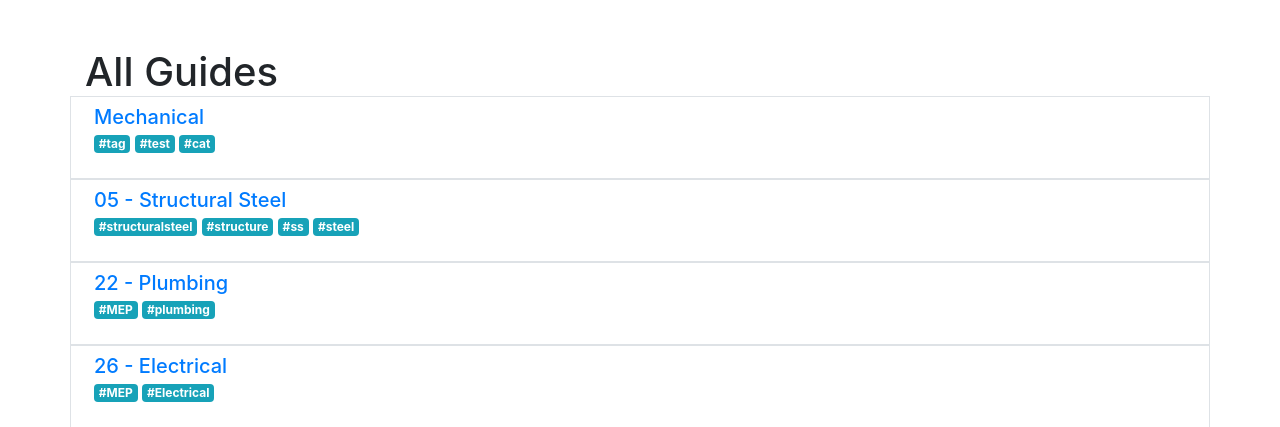
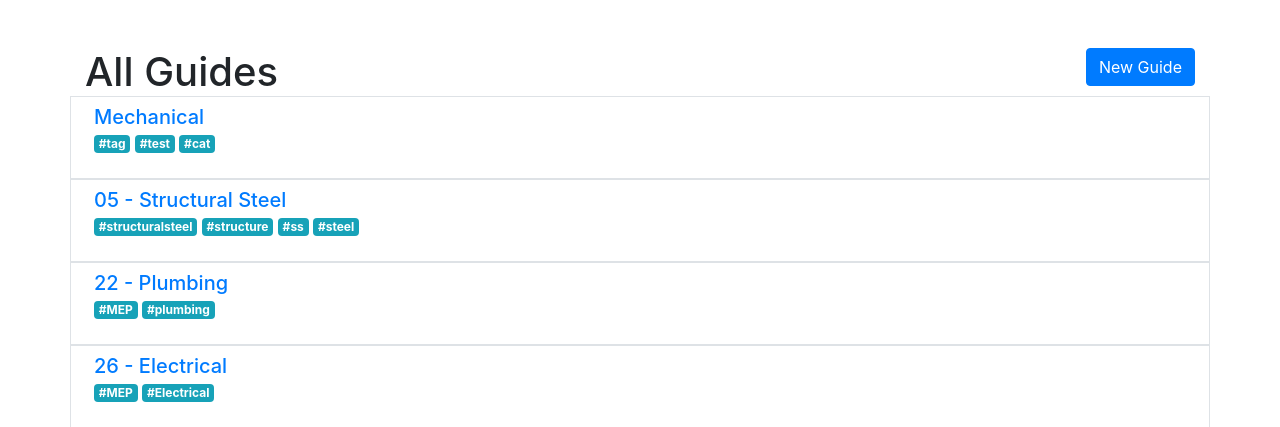
Before and after one commit to jmcuevas/quickstartguides-dev, a Django app: page /guides/all in a window 1280 px wide. Shown: the part 56-483 px from the top of the page. Run offline with Django 3.2, Linux system fonts and the light colour scheme; data comes from the database, SQL or seed files in the repository; both versions use the stored data as it was after the commit; parts of the project's set-up code (start-up, migrations or seed data) failed here and were passed over; some libraries are stand-ins or nearby versions.

Commit message:
list.html show New guide button

```diff
--- a/guides/templates/guides/list.html
+++ b/guides/templates/guides/list.html
@@ -4,7 +4,7 @@
 
 <div class="">
     <h1 class="d-inline align-top">{{ title }}</h1>
-    <!-- <a href="{% url 'guide_new' %}" class="btn btn-primary float-right align-bottom">New Guide</a> -->
+    <a href="{% url 'guide_new' %}" class="btn btn-primary float-right align-bottom">New Guide</a>
 </div>
 
     <!-- List -->
```
Also changed, not shown: db.sqlite3.
